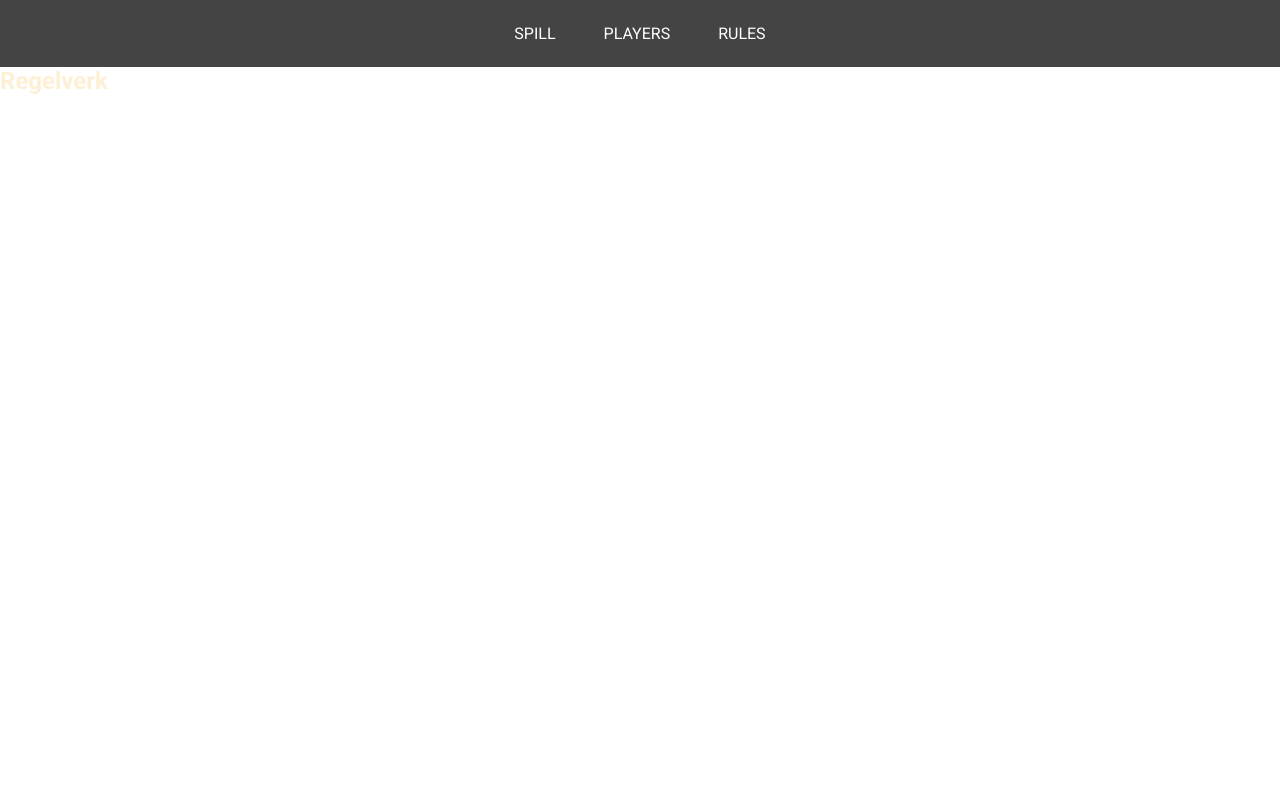
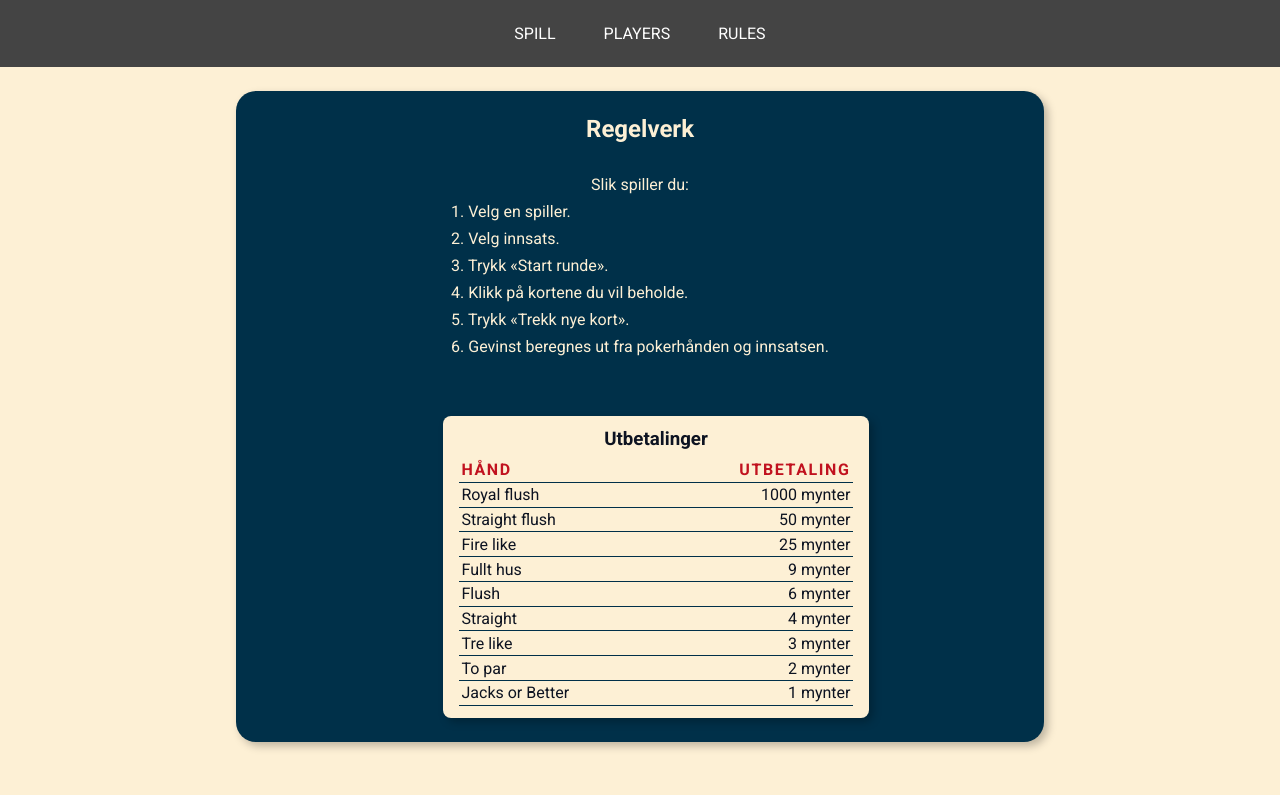
Before and after one commit to Hanole/video-poker, a React (Vite) app: page /rules in a window 1280 px wide. Built offline with nearby package versions, Linux system fonts and the light colour scheme.

Commit message:
flytting av deler til komponenter

```diff
--- /dev/null
+++ b/src/components/CurrentBet.tsx
@@ -0,0 +1,7 @@
+type CurrentBetProps = {
+  betAmount: number;
+};
+
+export function CurrentBet({ betAmount }: CurrentBetProps) {
+  return <p>Innsats: {betAmount}</p>;
+}
--- /dev/null
+++ b/src/components/CurrentHand.tsx
@@ -0,0 +1,9 @@
+import type { HandResult } from "../utils/evaluateHand";
+
+type CurrentHandProps = {
+  handResult: HandResult | null;
+};
+
+export function CurrentHand({ handResult }: CurrentHandProps) {
+  return <p>Resultat: {handResult ?? ""}</p>;
+}
--- /dev/null
+++ b/src/components/TotalCoins.tsx
@@ -0,0 +1,7 @@
+type TotalCoinsProps = {
+  coins: number;
+};
+
+export function TotalCoins({ coins }: TotalCoinsProps) {
+  return <p>Mynter: {coins}</p>;
+}
--- a/src/pages/GamePage.tsx
+++ b/src/pages/GamePage.tsx
@@ -2,6 +2,9 @@ import { useGameStore } from "../store/useGameStore";
 import "./../styles/GamePage.css";
 import { PayoutTable } from "../components/PayoutTable";
 import { Link } from "react-router";
+import { TotalCoins } from "../components/TotalCoins";
+import { CurrentBet } from "../components/CurrentBet";
+import { CurrentHand } from "../components/CurrentHand";
 
 const suitSymbols = {
   hearts: "♥",
@@ -42,17 +45,16 @@ export default function GamePage() {
             <div className="player-info">
               <p>Spiller:</p>
               <p>{activePlayer.name}</p>
-              <p>{activePlayer.coins} mynter</p>
+              <TotalCoins coins={activePlayer.coins} />
             </div>
 
             <div className="bets-controller">
-              <p>
-                Innsats: {betAmount} {betAmount === 1 ? "mynt" : "mynter"}
-              </p>
+              <CurrentBet betAmount={betAmount} />
 
               <div className="bet-buttons">
                 {[1, 2, 3, 4, 5].map((amount) => (
-                  <button className="control-buttons"
+                  <button
+                    className="control-buttons"
                     key={amount}
                     type="button"
                     onClick={() => setBetAmount(amount)}
@@ -63,7 +65,8 @@ export default function GamePage() {
                 ))}
               </div>
 
-              <button className="control-buttons"
+              <button
+                className="control-buttons"
                 type="button"
                 onClick={startRound}
                 disabled={activePlayer.coins < betAmount || isRoundInProgress}
@@ -80,7 +83,8 @@ export default function GamePage() {
             <ul>
               {players.map((player) => (
                 <li key={player.id}>
-                  <button className="control-buttons"
+                  <button
+                    className="control-buttons"
                     type="button"
                     onClick={() => selectPlayer(player.id)}
                     aria-pressed={player.id === activePlayerId}
@@ -118,19 +122,19 @@ export default function GamePage() {
         )}
 
         {hasHand && !hasDrawn && (
-          <button className="control-buttons" type="button" onClick={drawNewCards}>
+          <button
+            className="control-buttons"
+            type="button"
+            onClick={drawNewCards}
+          >
             Trekk nye kort
           </button>
         )}
 
         {hasHand && hasDrawn && (
           <>
-            <p>Resultat: {handResult}</p>
-            {lastPayout > 0 ? (
-              <p>Du vant {lastPayout} mynter!</p>
-            ) : (
-              <p>Ingen gevinst</p>
-            )}
+            <CurrentHand handResult={handResult} />
+            {lastPayout > 0 && <p>Du vant {lastPayout} mynter!</p>}
             <p>Runden er ferdig. Klikk start ny runde for å spille igjen.</p>
           </>
         )}
--- a/src/pages/RulesPage.tsx
+++ b/src/pages/RulesPage.tsx
@@ -1,5 +1,27 @@
+import { PayoutTable } from "../components/PayoutTable";
+import { useGameStore } from "../store/useGameStore";
+import "./../styles/RulesPage.css";
+
 export default function RulesPage() {
-    return (
+  const betAmount = useGameStore((state) => state.betAmount);
+
+  return (
+    <main className="rules-page-container">
+      <div className="rules-page-div">
         <h2>Regelverk</h2>
-    )
+        <div>
+          <p>Slik spiller du:</p>
+          <ul className="rules-list">
+            <li>1. Velg en spiller.</li>
+            <li>2. Velg innsats.</li>
+            <li>3. Trykk «Start runde».</li>
+            <li>4. Klikk på kortene du vil beholde.</li>
+            <li>5. Trykk «Trekk nye kort».</li>
+            <li>6. Gevinst beregnes ut fra pokerhånden og innsatsen. </li>
+          </ul>
+        </div>
+        <PayoutTable betAmount={betAmount} />
+      </div>
+    </main>
+  );
 }
--- a/src/styles/GamePage.css
+++ b/src/styles/GamePage.css
@@ -1,7 +1,7 @@
 .game-page-container {
     min-height: 85vh;
     padding: 1.5rem;
-    background-color: beige;
+    background-color: #fdf0d5;
 }
 
 .game-page-div {
--- /dev/null
+++ b/src/styles/RulesPage.css
@@ -0,0 +1,35 @@
+.rules-page-container {
+
+    min-height: 85vh;
+    padding: 1.5rem;
+    background-color: #fdf0d5;
+
+}
+
+.rules-page-div {
+    display: grid;
+    justify-content: center;
+    width: min(100%, 760px);
+    margin: 0 auto;
+    padding: 1.5rem;
+    text-align: center;
+    background-color: #003049;
+    border-radius: 20px;
+    gap: 2rem;
+    box-shadow: 4px 4px 8px  rgb(0, 0, 0, 0.25);
+
+}
+
+.rules-list {
+    list-style-type: none;
+    display: grid;
+    gap: 0.5rem;
+    padding: 0.5rem;
+    text-align: left;
+    width: fit-content;
+    margin: 0 auto;
+}
+
+.rules-list li {
+    color: #fdf0d5;
+}
```
Also changed, not shown: src/components/Card.tsx (added), src/components/Game.tsx (added).
